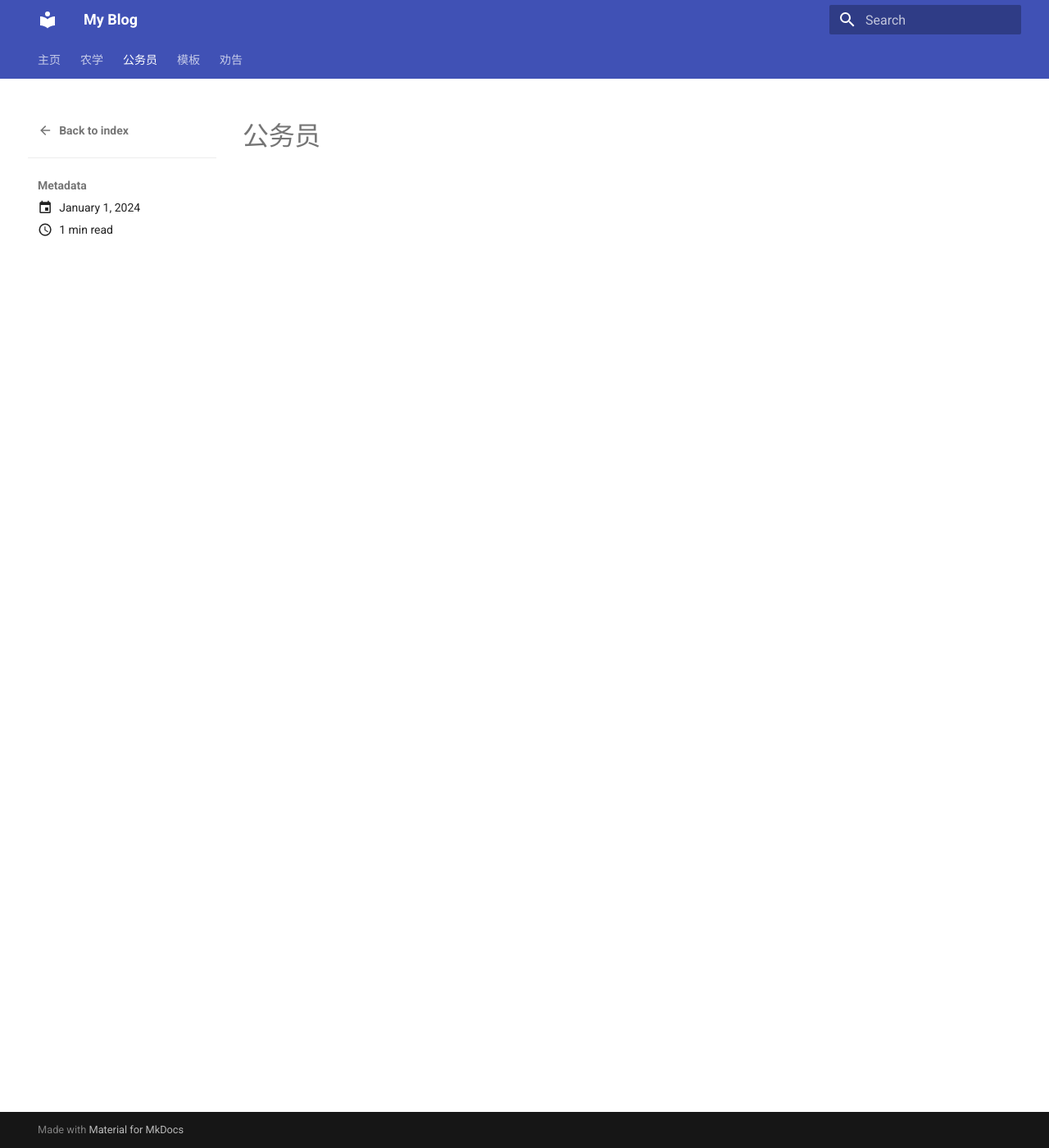
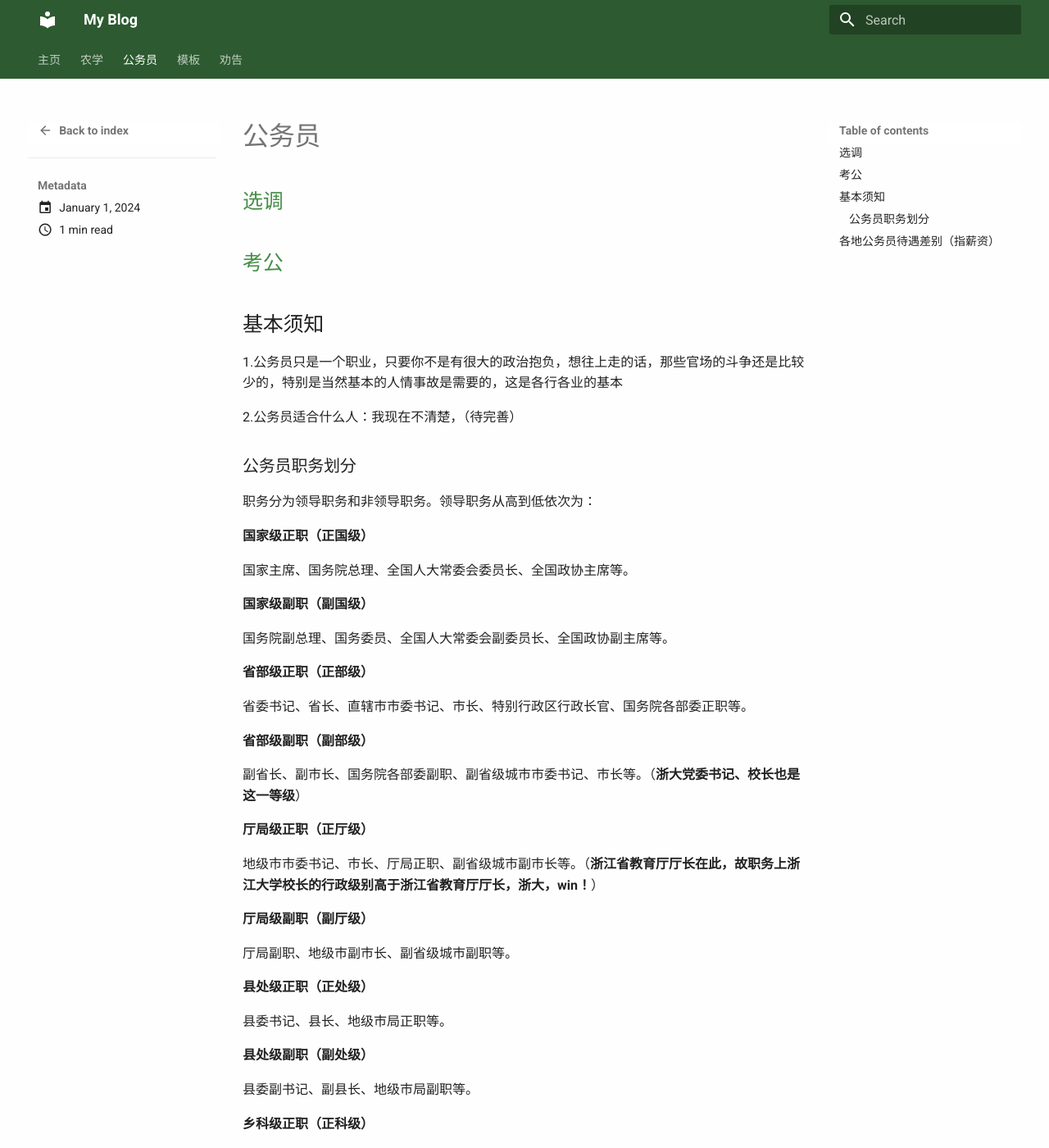
Before and after one commit to Woodson-04/my_blog, an MkDocs documentation site: the page built from docs/posts/公务员/index.md, in a window 1280 px wide and 1400 px high. Shown: the whole window at 82% size. Built offline with MkDocs 1.6.1 and Material for MkDocs 9.7.7, drawn with Linux system fonts in a browser that asks for light colours; some of the changed text lies outside the part shown.

Commit message:
polish political informations and change the background color

```diff
--- a/docs/posts/公务员/index.md
+++ b/docs/posts/公务员/index.md
@@ -2,3 +2,66 @@
 title: 公务员
 date: 2024-01-01
 ---
+
+## [选调](选调/index.md)
+## [考公](考公/index.md)
+
+## 基本须知
+1.公务员只是一个职业，只要你不是有很大的政治抱负，想往上走的话，那些官场的斗争还是比较少的，特别是当然基本的人情事故是需要的，这是各行各业的基本
+
+2.公务员适合什么人：我现在不清楚，（待完善）
+### 公务员职务划分
+职务分为领导职务和非领导职务。领导职务从高到低依次为：
+
+**国家级正职（正国级）**
+
+国家主席、国务院总理、全国人大常委会委员长、全国政协主席等。
+
+**国家级副职（副国级）**
+
+国务院副总理、国务委员、全国人大常委会副委员长、全国政协副主席等。
+
+**省部级正职（正部级）**
+
+省委书记、省长、直辖市市委书记、市长、特别行政区行政长官、国务院各部委正职等。
+
+**省部级副职（副部级）**
+
+副省长、副市长、国务院各部委副职、副省级城市市委书记、市长等。（**浙大党委书记、校长也是这一等级**）
+
+**厅局级正职（正厅级）**
+
+地级市市委书记、市长、厅局正职、副省级城市副市长等。（**浙江省教育厅厅长在此，故职务上浙江大学校长的行政级别高于浙江省教育厅厅长，浙大，win！**）
+
+**厅局级副职（副厅级）**
+
+厅局副职、地级市副市长、副省级城市副职等。
+
+**县处级正职（正处级）**
+
+县委书记、县长、地级市局正职等。
+
+**县处级副职（副处级）**
+
+县委副书记、副县长、地级市局副职等。
+
+**乡科级正职（正科级）**
+
+乡镇党委书记、乡镇长、街道办事处主任等。
+
+**乡科级副职（副科级）**
+
+乡镇党委副书记、乡镇副职、街道办事处副主任等。
+
+## 各地公务员待遇差别（指薪资）
+全国范围内**浙北、苏南**一带待遇最好，广东、重庆等也相对不错，待遇**自南向北、自东向西**大趋势逐渐递减，但具体情况有待商议
+
+· 就浙江而言，**浙北薪资高，浙南薪资低**
+
+杭州、宁波是第一档，可达25w+，甚至30w
+
+*（总体上考省级机关薪资<市级机关<区级机关，但发展机会相反）*
+
+绍兴、嘉兴、湖州其次，20w+
+
+其余基本在15w-20w左右，据说台州的选调工资还挺低的，但差异也不大的，15w+的水平前几年还是可以保证的
--- /dev/null
+++ b/docs/stylesheets/custom.css
@@ -0,0 +1,43 @@
+/* 简化面包屑导航，只显示层级路径 */
+.md-breadcrumb {
+    font-size: 0.8rem;
+    opacity: 0.7;
+  }
+  .md-breadcrumb a {
+    text-decoration: none !important;
+  }
+  /* 隐藏默认的 "Back to Index" 文本（如有） */
+  .md-breadcrumb__link[href*="index.md"] {
+    display: none;
+  }
+
+/* docs/css/custom.css */
+/* 设置顶部导航栏的背景颜色 */
+.md-header {
+  background-color: rgb(45, 90, 48);
+}
+
+/* 可选：设置导航栏文字颜色 */
+.md-header .md-header-nav__title,
+.md-header .md-header-nav__link {
+  color: white; /* 设置为白色以提高可读性 */
+}
+
+/* 设置导航栏的背景颜色 */
+.md-tabs {
+  background-color: rgb(45, 90, 48);
+}
+
+/* docs/css/custom.css */
+.md-typeset a {
+  color: rgb(70, 142, 70) !important;
+}
+
+.md-typeset a:hover {
+  color: rgb(179, 171, 49) !important;
+}
+
+/* docs/css/custom.css */
+body {
+  background-color: rgb(254, 254, 255);
+}
--- a/mkdocs.yml
+++ b/mkdocs.yml
@@ -8,7 +8,6 @@
     - navigation.path    # 启用面包屑导航
     - navigation.instant   # 优化交互流畅度（可选）
   palette:
-    scheme: light
 
 plugins:
   - search  # 默认搜索插件
@@ -27,5 +26,5 @@
   - attr_list  # 允许 Markdown 中添加 HTML 属性（如图片样式）
 
 extra_css:
-
+  - stylesheets/custom.css
 use_directory_urls: false  # 禁用目录式URL，确保图片路径正确
```
Also changed, not shown: docs/blog/index.md (+8 -0 lines), docs/index.md (+1 -1 lines), docs/posts/公务员/考公/国考.md (deleted, +0 -4 lines), docs/posts/公务员/选调/index.md (+5 -0 lines), docs/posts/公务员/选调/央选.md (deleted, +0 -4 lines).
